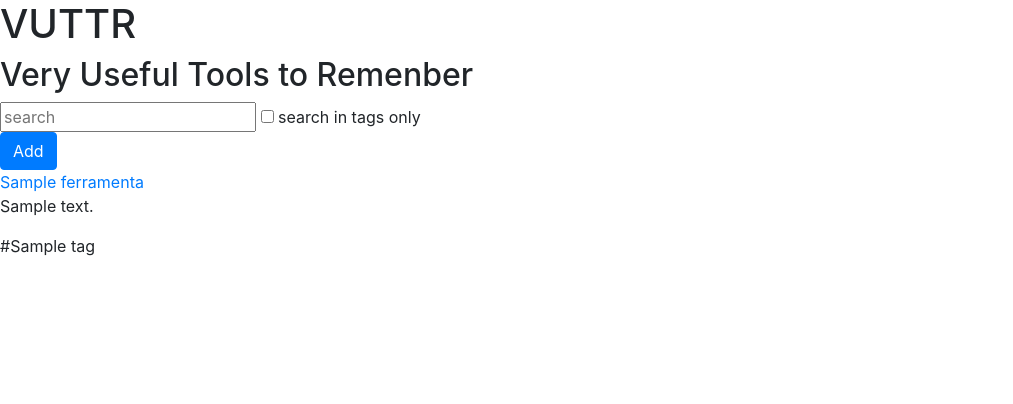
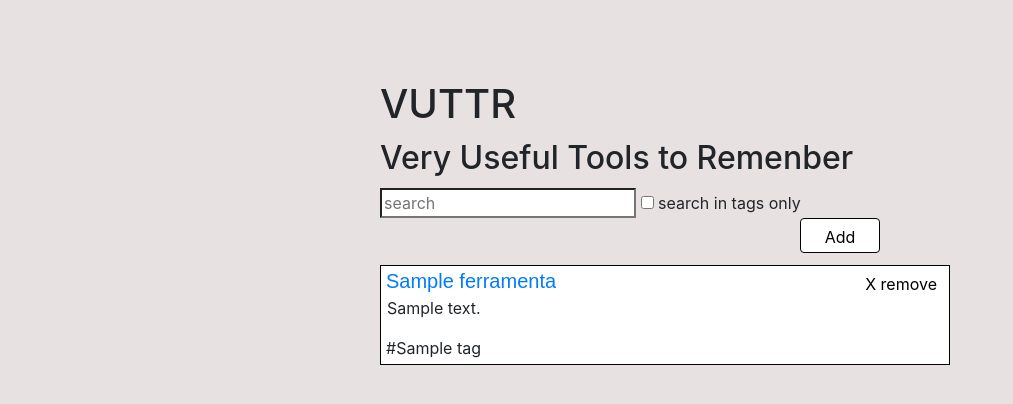
Before and after one commit to GabrielT98/Desafio-Bossabox, a Flask app: template application/view/templates/index.html in a window 1280 px wide. Shown: the top 404 px of the page, without its empty margins (0-1013 px from the left). Run offline with Flask 2, Linux system fonts and the light colour scheme; the template is opened without the code that fills it: most values are stand-ins (such as "Sample title", 1, 10 or a date in 2020); some libraries are stand-ins or nearby versions.

Commit message:
Modificações no index e método remover ferramenta corrgido
Quanto o usuário solicitava remover uma ferramenta qualquer da lista ,o sistema só conseguia remover a primeira ferramenta da lista.O bug foi identificado e corrigido.

```diff
--- a/application/controller/index_controller.py
+++ b/application/controller/index_controller.py
@@ -21,12 +21,12 @@ def inserir():
     ferramenta_dao.adicionar_ferramenta(ferramenta)
 
     return render_template("index.html", list_ferramentas=list_ferramentas)
-@app.route("/remover/<id>")
+@app.route("/remover/<id>",methods = ["GET"])
 def remover(id: int):
     for ferramenta in list_ferramentas:
         if ferramenta.get_id() == int(id):
             list_ferramentas.remove(ferramenta)
-            return render_template("index.html", list_ferramentas=list_ferramentas)
+            return redirect(url_for('index'))
 
 @app.route("/buscar")
 def buscar():
--- a/application/view/static/css/index.css
+++ b/application/view/static/css/index.css
@@ -1,3 +1,124 @@
-body{
-    background-color: grey;
+@charset "UTF-8";
+*{
+    background-color: #e8e1e1;
+
 }
+
+#container h1,h2{
+    margin-top: 80px;
+    margin-left: 380px;
+    padding-bottom: 3px;
+}
+div#pesquisa-add{
+    margin-left: 380px;
+
+}
+.form-search{
+    float: left;
+
+
+}
+#txtBusca{
+    background-color: white;
+}
+.add-form-pesquisar{
+    float: right;
+    margin-right: 400px;
+
+}
+.add-form-pesquisar button{
+    background-color: white;
+    color: black;
+    border: 1px solid black;
+    width: 80px;
+    height: 35px;
+
+
+}
+
+.ferramenta{
+    margin-top: 20px;
+    border: 1px solid black;
+    width: 570px;
+    height: 100px;
+    background-color: white;
+    margin-bottom: 5px;
+}
+
+.ferramentas{
+    margin-top: 85px;
+    margin-left: 380px;
+
+}
+
+#unir-nome-remover button{
+    float: right;
+    color: black;
+    background-color: white;
+    border: none;
+}
+#unir-nome-remover a{
+    float: left;
+}
+
+#unir-nome-remover{
+    margin-bottom: 30px;
+}
+
+.tags p {
+    float: left;
+    padding-right: 10px;
+    background-color: white;
+}
+.ferramenta p,a{
+    background-color: white;
+    margin-left: 5px;
+}
+#p-descricao{
+    margin-left: 6px;
+}
+.ferramenta a{
+    font-family: Arial;
+    font-size: 20px;
+}
+.modal-header{
+    background-color: white;
+}
+
+.modal-body input,textarea,label{
+    width: 400px;
+    background-color: white;
+
+}
+#submit-add-form{
+    width: 100px;
+    margin-left: 340px;
+    margin-top: 20px;
+    background-color: white;
+}
+.modal-body{
+    background-color: white;
+}
+.modal-body form{
+    background-color: white;
+}
+.modal-title{background-color: white;}
+
+#a-remover{
+    background-color: white;
+    color: black;
+    margin-left: 110px;
+
+}
+#a-remover:hover{
+    color: grey;
+}
+#p-modal-remover{
+    font-family: Arial;
+    font-size: 25px;
+
+
+}
+.modal-title button,span{
+    background-color: white;
+}
--- a/application/view/templates/index.html
+++ b/application/view/templates/index.html
@@ -3,43 +3,108 @@
 <head>
     <meta charset="UTF-8">
     <title>VUTTR</title>
-    <link rel="stylesheet" href="{{ url_for('static', filename='css/index.css') }}">
+
+    <link rel="stylesheet" href="{{url_for('static', filename='css/index.css')}}">
     <link rel="stylesheet" href="https://stackpath.bootstrapcdn.com/bootstrap/4.1.3/css/bootstrap.min.css" integrity="sha384-MCw98/SFnGE8fJT3GXwEOngsV7Zt27NXFoaoApmYm81iuXoPkFOJwJ8ERdknLPMO" crossorigin="anonymous">
 
 </head>
 
 <body>
+    <div id="container">
     <h1>VUTTR</h1>
     <h2>Very Useful Tools to Remenber</h2>
+    <div id="pesquisa-add">
+        <div class="form-search">
     <form id="form-busca" action="{{url_for('buscar')}}" method="get" enctype="application/x-www-form-urlencoded">
         <input type="text" id="txtBusca" name="palavra-chave" placeholder=search>
         <input type="checkbox" id="checkbox-tags" value="1" name="search"> search in tags only
         <input type="submit" hidden="True">
     </form>
-
+        </div>
+        <div class="add-form-pesquisar">
     <button type="button" class="btn btn-primary" data-toggle="modal" data-target="#add-modal">
      Add
     </button>
+        </div>
+    </div>
 
     <div class="ferramentas">
-    {% if list_ferramentas  == [] %}
-        <p>No tools registered</p>
-    {% else %}
+        {% if list_ferramentas  == [] %}
+            <p>No tools registered</p>
+        {% else %}
         {% for ferramenta in list_ferramentas %}
+
             <section class="ferramenta">
-                <a href="{{ ferramenta.get_link() }}">{{ferramenta.get_nome() }}</a>
-                <p>{{ ferramenta.get_descricao() }}</p>
+
+                <div id="unir-nome-remover">
+                <button id="valor-butao" type="button" class="btn btn-primary" data-toggle="modal" data-target="#modal-remove-{{ ferramenta.get_id() }}">
+                 X remove
+                </button>
+                <a target="_blank" href="{{ ferramenta.get_link() }}">{{ferramenta.get_nome() }}</a>
+                </div>
+                <p id="p-descricao">{{ ferramenta.get_descricao() }}</p>
 
                 {% for tag in ferramenta.get_tags()%}
                     <div class="tags">
+                        <div id="tag">
                         <p>#{{ tag }}</p>
+                        </div>
                     </div>
                 {% endfor %}
-            </section>
+
+
+
+            <div class="modal fade" id="modal-remove-{{ ferramenta.get_id() }}" tabindex="-1" role="dialog" aria-labelledby="exampleModalLabel" aria-hidden="true">
+              <div class="modal-dialog" role="document">
+                <div class="modal-content">
+                  <div class="modal-header">
+                    <h5 class="modal-title" id="exampleModalLabel">Remove tool</h5>
+                    <button type="button" class="close" data-dismiss="modal" aria-label="Close">
+                      <span aria-hidden="true">&times;</span>
+                    </button>
+                  </div>
+                  <div class="modal-body">
+                    <p id="p-modal-remover">Are you sure you want to remove {{ ferramenta.get_nome() }}?</p>
+                      <a id="a-remover" type="button" class="btn btn-secondary" data-dismiss="modal">Cancel</a>
+                    <a id="a-remover" type="button" class="btn btn-secondary" href="{{ url_for('remover',id=ferramenta.get_id()) }}">Yes,remove</a>
+                  </div>
+
+
+
+                </div>
+              </div>
+            </div>
+
+
+
+
+
+    </section>
+
+
+
+
+
+
+
+
+
+
+
+
+
+
+
+
+
+
+
         {% endfor %}
     {%endif%}
 
     </div>
+
+
 
         <!-- Modal -->
     <div class="modal fade" id="add-modal" tabindex="-1" role="dialog" aria-labelledby="exampleModalLabel" aria-hidden="true">
@@ -51,26 +116,33 @@
           <div class="modal-body">
               <form id="add" action="{{ url_for('inserir')}}" method="post" enctype="application/x-www-form-urlencoded">
                   <label for="ferramenta-nome">Tool Name</label>
+                  <br>
                   <input id="ferramenta-nome" type="text" name="nome">
+                  <br>
 
                   <label for="ferramenta-link">Tool Link</label>
+                  <br>
                   <input id="ferramenta-link" type="text" name="link">
-
+                  <br>
                   <label for="ferramenta-descricao">Tool Description</label>
+                  <br>
                   <textarea id="ferramenta-descricao" name="descricao"></textarea>
+                  <br>
 
                   <label for="ferramenta-tags">Tags</label>
+                  <br>
                   <input id="ferramenta-tags" name="tags">
-                  <input type="submit">
+                  <br>
+                  <input id="submit-add-form" type="submit" value="Add tool">
 
               </form>
           </div>
-          <div class="modal-footer">
 
-
-          </div>
         </div>
       </div>
+
+    </div>
+
     </div>
 
 
```
